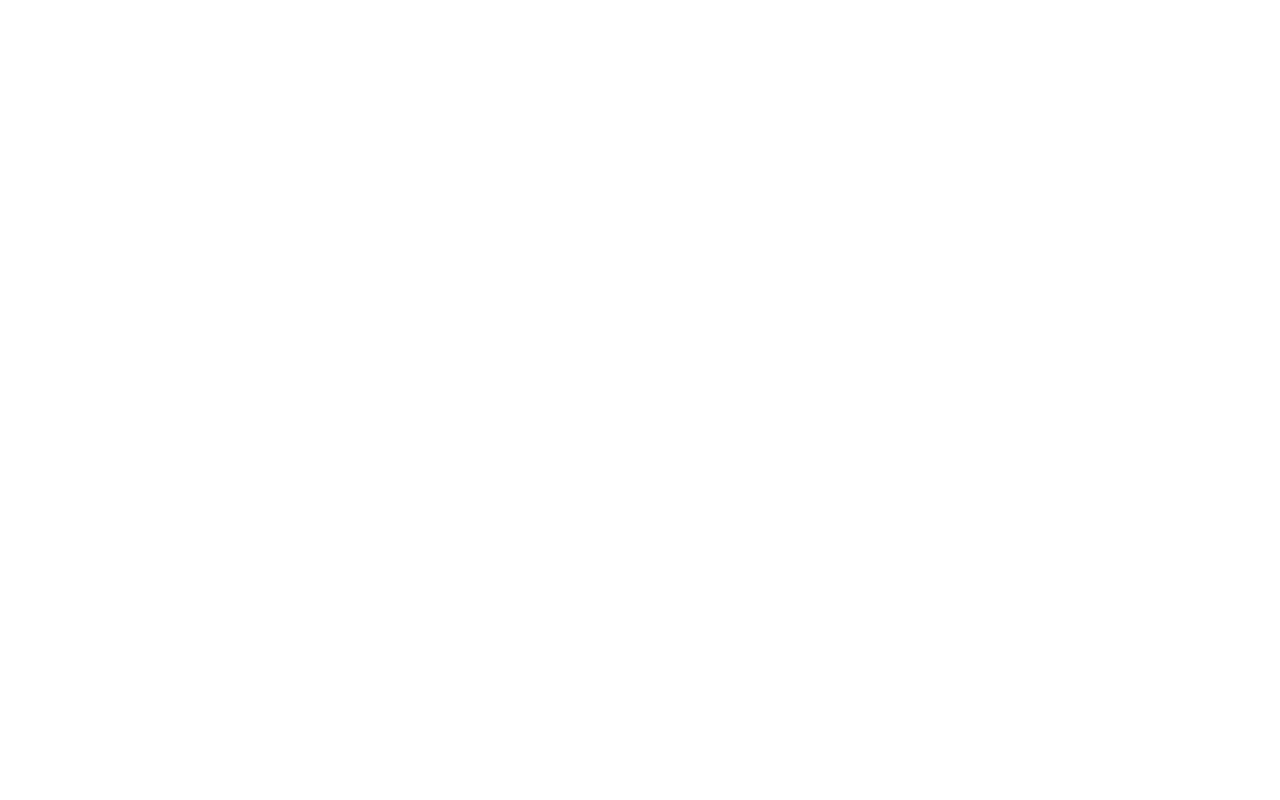
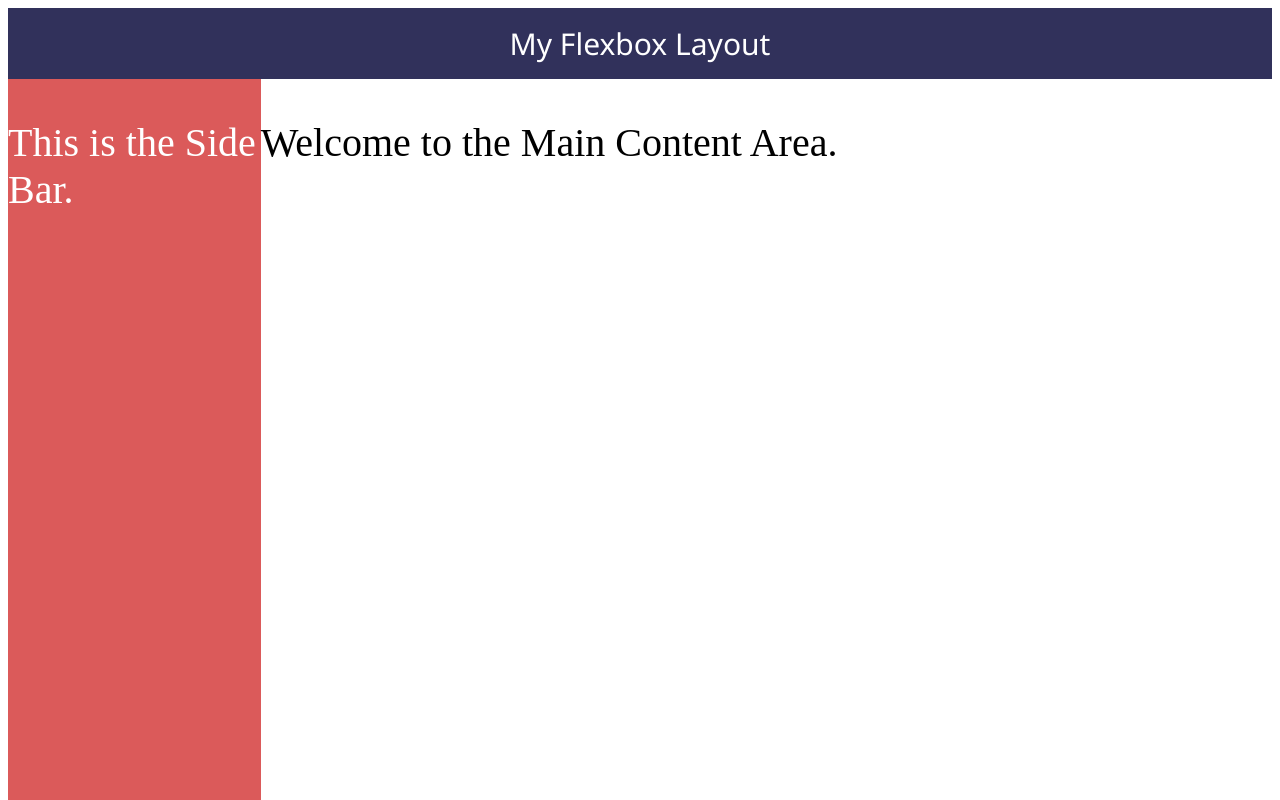
Before and after one commit to jamesm223/Module_2, a plain HTML site: page index.html in a window 1280 px wide. Shown: the top 800 px of the page. Drawn offline with Linux system fonts and the light colour scheme.

Commit message:
set up basic html and css using flexbox

```diff
--- /dev/null
+++ b/CSS/styles.css
@@ -0,0 +1,47 @@
+
+header{
+    display: flex;
+    justify-content: center;
+    align-items: flex-start;
+    width: 100%;
+    background-color: rgb(49, 49, 91);
+    font-size: 30px;
+    color: white;
+    padding-top: 15px;
+    padding-bottom: 15px;
+    font-family: 'Segoe UI', Tahoma, Geneva, Verdana, sans-serif;
+}
+
+footer{
+    display: flex;
+    justify-content: center;
+    align-items: flex-end;
+    width: 100%;
+    background-color: rgb(223, 67, 67);
+    padding-top: 15px;
+    padding-bottom: 15px;
+    font-size: 30px;
+    color: white;
+}
+
+p{
+    font-size: 40px;
+}
+
+.side_bar{
+    width: 20%;
+    background-color: rgb(219, 90, 90);
+    color: white;
+
+}
+
+.main_content{
+    background-color: rgb(255, 255, 255);
+    width: 80%;
+}
+
+.content{
+    display: flex;
+    flex-direction: row;
+    height: 80rem;
+}
--- a/index.html
+++ b/index.html
@@ -3,9 +3,23 @@
 <head>
     <meta charset="UTF-8">
     <meta name="viewport" content="width=device-width, initial-scale=1.0">
+    <link  rel= "stylesheet" href="CSS/styles.css">
     <title>Document</title>
 </head>
 <body>
+    <header>My Flexbox Layout</header>
+
+    <div class = "content">
+        <div class="side_bar">
+            <p>This is the Side Bar.</p>
+        </div>
+        <div class="main_content">
+            <p>Welcome to the Main Content Area.</p>
+        </div>
+    </div>
+
+
+    <footer>Footer Information</footer>
 
 </body>
 </html>
```
